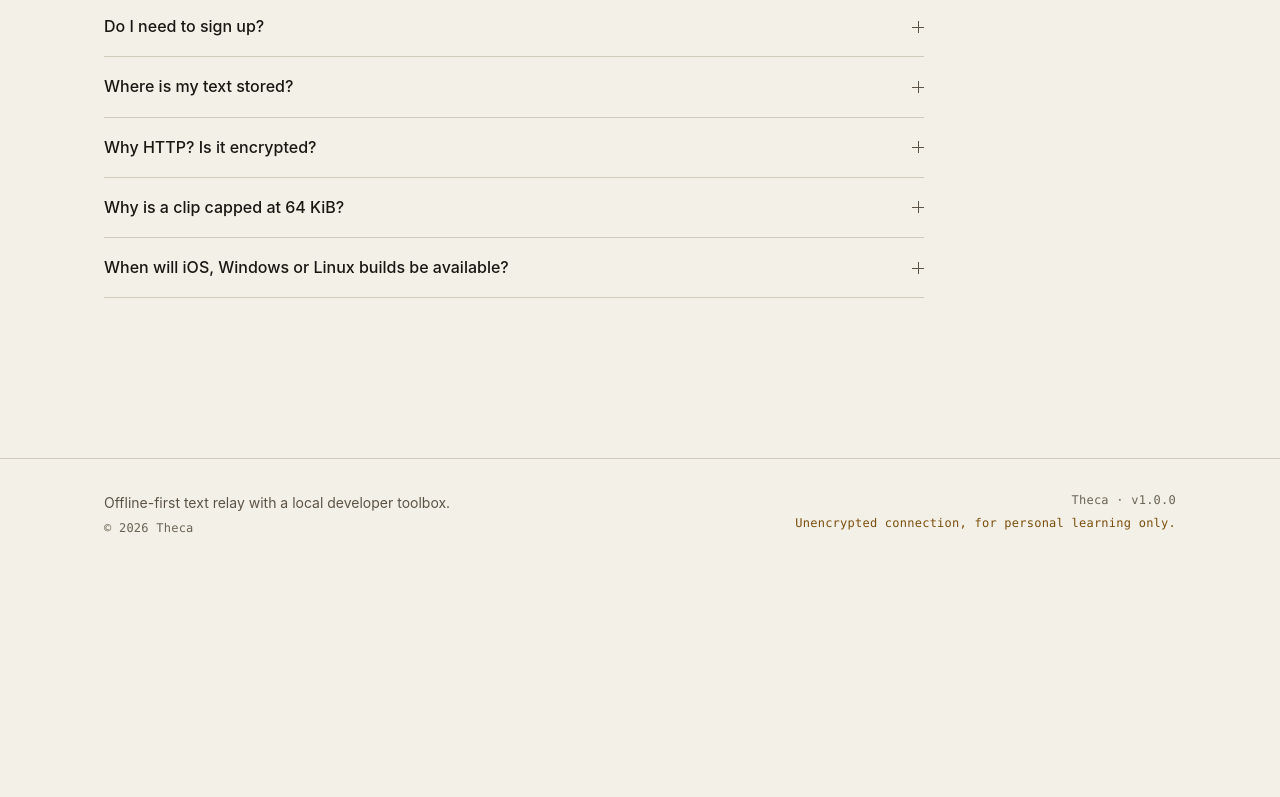
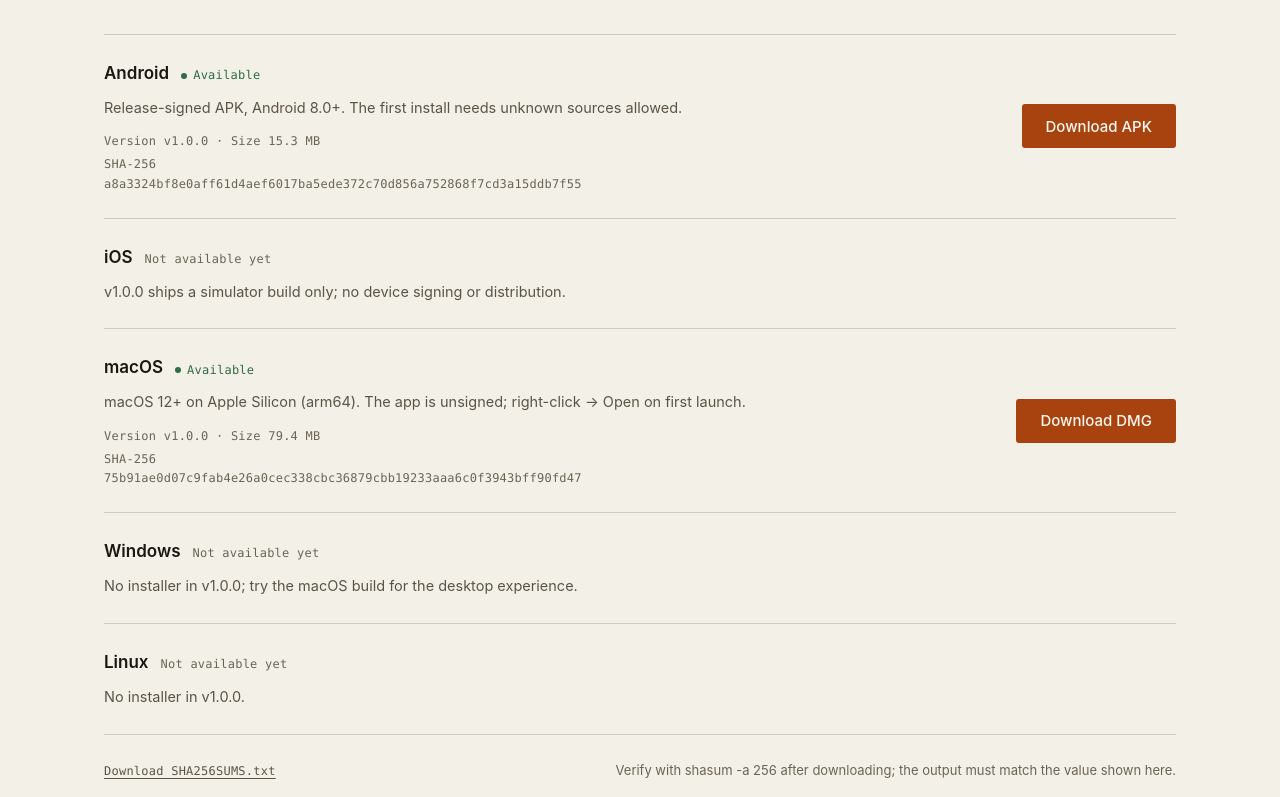
Before and after one commit to xingfengwxx/Clipbox, a Vue app in the folder ClipboxWeb/: page / in a window 1280 px wide. Shown: the part 2583-3380 px from the top of the page. Before the commit the page ends 3153 px from the top, so only its background shows below. Built offline with nearby package versions, Linux system fonts and the light colour scheme.

Commit message:
T-WEB-05: 产出 release 安装包并实现下载矩阵

```diff
--- a/ClipboxWeb/src/App.vue
+++ b/ClipboxWeb/src/App.vue
@@ -6,6 +6,7 @@ import HeroSection from './components/HeroSection.vue'
 import FeatureGrid from './components/FeatureGrid.vue'
 import HowItWorks from './components/HowItWorks.vue'
 import PrivacySection from './components/PrivacySection.vue'
+import DownloadSection from './components/DownloadSection.vue'
 import FaqSection from './components/FaqSection.vue'
 import SiteFooter from './components/SiteFooter.vue'
 
@@ -30,6 +31,7 @@ watchEffect(() => {
     <FeatureGrid />
     <HowItWorks />
     <PrivacySection />
+    <DownloadSection />
     <FaqSection />
   </main>
 
--- /dev/null
+++ b/ClipboxWeb/src/components/DownloadSection.vue
@@ -0,0 +1,56 @@
+<script setup lang="ts">
+import { useI18n } from 'vue-i18n'
+import { VERSION, formatSize, platforms, type PlatformId } from '../data/downloads'
+
+const { t } = useI18n()
+
+function buttonLabel(id: PlatformId): string {
+  return id === 'android' ? t('download.apkButton') : t('download.dmgButton')
+}
+</script>
+
+<template>
+  <section id="download" class="section" aria-labelledby="download-title">
+    <div class="container">
+      <div class="section__head">
+        <h2 id="download-title" class="section__title">{{ t('download.title') }}</h2>
+        <p class="section__subtitle">{{ t('download.subtitle') }}</p>
+      </div>
+
+      <ul class="dl-list">
+        <li v-for="p in platforms" :key="p.id" class="dl-row">
+          <div class="dl-row__main">
+            <h3 class="dl-row__name">
+              {{ t(`download.platform.${p.id}`) }}
+              <span class="mono dl-row__status" :class="p.available ? 'is-ok' : 'is-off'">
+                <span v-if="p.available" class="dl-row__dot" aria-hidden="true"></span>
+                {{ p.available ? t('download.available') : t('download.unavailable') }}
+              </span>
+            </h3>
+            <p class="dl-row__note">{{ t(`download.${p.id}.note`) }}</p>
+            <template v-if="p.available">
+              <p class="mono dl-row__meta">
+                {{ t('download.versionLabel') }} v{{ VERSION }} ·
+                {{ t('download.sizeLabel') }} {{ formatSize(p.sizeBytes ?? 0) }}
+              </p>
+              <p class="mono dl-row__sha">{{ t('download.shaLabel') }}<br />{{ p.sha256 }}</p>
+            </template>
+          </div>
+          <div v-if="p.available" class="dl-row__action">
+            <a class="button-primary" :href="`/downloads/${p.file}`" download>
+              {{ buttonLabel(p.id) }}
+            </a>
+          </div>
+        </li>
+      </ul>
+
+      <div class="dl-foot">
+        <a class="mono dl-foot__checksums" href="/downloads/SHA256SUMS.txt" download>
+          {{ t('download.checksums') }}
+        </a>
+        <p class="dl-foot__note">{{ t('download.checksumsNote') }}</p>
+      </div>
+      <p class="dl-warning">{{ t('download.warning') }}</p>
+    </div>
+  </section>
+</template>
--- /dev/null
+++ b/ClipboxWeb/src/data/downloads.ts
@@ -0,0 +1,46 @@
+export const VERSION = '1.0.0'
+
+export type PlatformId = 'android' | 'ios' | 'macos' | 'windows' | 'linux'
+
+export interface PlatformDownload {
+  id: PlatformId
+  available: boolean
+  file?: string
+  sizeBytes?: number
+  sha256?: string
+}
+
+// 大小与哈希来自 downloads/ 实测产物（2026-11-18）；重新打包后必须同步更新，页面不臆造数值。
+export const platforms: PlatformDownload[] = [
+  {
+    id: 'android',
+    available: true,
+    file: 'Theca-1.0.0-android.apk',
+    sizeBytes: 16030091,
+    sha256: 'a8a3324bf8e0aff61d4aef6017ba5ede372c70d856a752868f7cd3a15ddb7f55',
+  },
+  {
+    id: 'ios',
+    available: false,
+  },
+  {
+    id: 'macos',
+    available: true,
+    file: 'Theca-1.0.0-macos-arm64.dmg',
+    sizeBytes: 83276402,
+    sha256: '75b91ae0d07c9fab4e26a0cec338cbc36879cbb19233aaa6c0f3943bff90fd47',
+  },
+  {
+    id: 'windows',
+    available: false,
+  },
+  {
+    id: 'linux',
+    available: false,
+  },
+]
+
+export function formatSize(bytes: number): string {
+  const mb = bytes / (1024 * 1024)
+  return `${mb.toFixed(1)} MB`
+}
--- a/ClipboxWeb/src/i18n/locales/en.ts
+++ b/ClipboxWeb/src/i18n/locales/en.ts
@@ -76,6 +76,11 @@ export default {
   'download.shaLabel': 'SHA-256',
   'download.available': 'Available',
   'download.unavailable': 'Not available yet',
+  'download.platform.android': 'Android',
+  'download.platform.ios': 'iOS',
+  'download.platform.macos': 'macOS',
+  'download.platform.windows': 'Windows',
+  'download.platform.linux': 'Linux',
   'download.android.note': 'Release-signed APK, Android 8.0+. The first install needs unknown sources allowed.',
   'download.ios.note': 'v1.0.0 ships a simulator build only; no device signing or distribution.',
   'download.macos.note': 'macOS 12+ on Apple Silicon (arm64). The app is unsigned; right-click → Open on first launch.',
--- a/ClipboxWeb/src/i18n/locales/zh-CN.ts
+++ b/ClipboxWeb/src/i18n/locales/zh-CN.ts
@@ -76,6 +76,11 @@ export default {
   'download.shaLabel': 'SHA-256',
   'download.available': '可下载',
   'download.unavailable': '暂未提供',
+  'download.platform.android': 'Android',
+  'download.platform.ios': 'iOS',
+  'download.platform.macos': 'macOS',
+  'download.platform.windows': 'Windows',
+  'download.platform.linux': 'Linux',
   'download.android.note': 'Release 签名 APK，Android 8.0+；首次安装需允许安装未知来源应用。',
   'download.ios.note': 'v1.0.0 只产出模拟器构建，未做真机签名与分发。',
   'download.macos.note': 'macOS 12+ · Apple Silicon（arm64）；包未签名，首次打开请右键 → 打开。',
--- a/ClipboxWeb/src/i18n/locales/zh-TW.ts
+++ b/ClipboxWeb/src/i18n/locales/zh-TW.ts
@@ -76,6 +76,11 @@ export default {
   'download.shaLabel': 'SHA-256',
   'download.available': '可下載',
   'download.unavailable': '暫未提供',
+  'download.platform.android': 'Android',
+  'download.platform.ios': 'iOS',
+  'download.platform.macos': 'macOS',
+  'download.platform.windows': 'Windows',
+  'download.platform.linux': 'Linux',
   'download.android.note': 'Release 簽署 APK，Android 8.0+；首次安裝需允許安裝未知來源應用程式。',
   'download.ios.note': 'v1.0.0 只產出模擬器建置，未做實機簽署與發佈。',
   'download.macos.note': 'macOS 12+ · Apple Silicon（arm64）；套件未簽署，首次開啟請按右鍵 → 打開。',
--- a/ClipboxWeb/src/styles/sections.css
+++ b/ClipboxWeb/src/styles/sections.css
@@ -316,6 +316,110 @@
   color: var(--ink-2);
 }
 
+/* 下载矩阵：每行一个平台，可用行带实测大小与哈希，不可用行只陈述原因 */
+.dl-list {
+  border-bottom: 1px solid var(--line);
+}
+
+.dl-row {
+  display: grid;
+  grid-template-columns: minmax(0, 1fr) auto;
+  gap: var(--space-4) var(--space-6);
+  align-items: center;
+  padding-block: var(--space-5);
+  border-top: 1px solid var(--line);
+}
+
+.dl-row__name {
+  display: flex;
+  align-items: baseline;
+  gap: var(--space-3);
+  font-size: 17px;
+  font-weight: 600;
+}
+
+.dl-row__status {
+  display: inline-flex;
+  align-items: center;
+  gap: 6px;
+  font-weight: 400;
+  color: var(--ink-3);
+}
+
+.dl-row__status.is-ok {
+  color: var(--ok);
+}
+
+.dl-row__dot {
+  width: 6px;
+  height: 6px;
+  border-radius: 50%;
+  background: var(--ok);
+}
+
+.dl-row__note {
+  max-width: 56em;
+  margin-top: var(--space-2);
+  font-size: 14.5px;
+  color: var(--ink-2);
+}
+
+.dl-row__meta {
+  margin-top: var(--space-3);
+}
+
+.dl-row__sha {
+  margin-top: var(--space-1);
+  overflow-wrap: anywhere;
+}
+
+.dl-row__action {
+  justify-self: end;
+}
+
+.dl-foot {
+  display: flex;
+  flex-wrap: wrap;
+  align-items: baseline;
+  justify-content: space-between;
+  gap: var(--space-2) var(--space-5);
+  margin-top: var(--space-5);
+}
+
+.dl-foot__checksums {
+  color: var(--ink-2);
+  text-decoration: underline;
+  text-underline-offset: 3px;
+}
+
+.dl-foot__checksums:hover {
+  color: var(--ink);
+}
+
+.dl-foot__note {
+  max-width: 52em;
+  font-size: 13px;
+  color: var(--ink-3);
+}
+
+.dl-warning {
+  margin-top: var(--space-4);
+  padding-top: var(--space-3);
+  border-top: 1px solid var(--line);
+  font-size: 13px;
+  color: var(--warn);
+}
+
+@media (max-width: 768px) {
+  .dl-row {
+    grid-template-columns: 1fr;
+  }
+
+  .dl-row__action {
+    justify-self: start;
+  }
+}
+
 @media (max-width: 1024px) {
   .hero {
     padding-block: var(--space-7);
```
Also changed, not shown: 2 other files (tests, documents, lock files or other folders).
